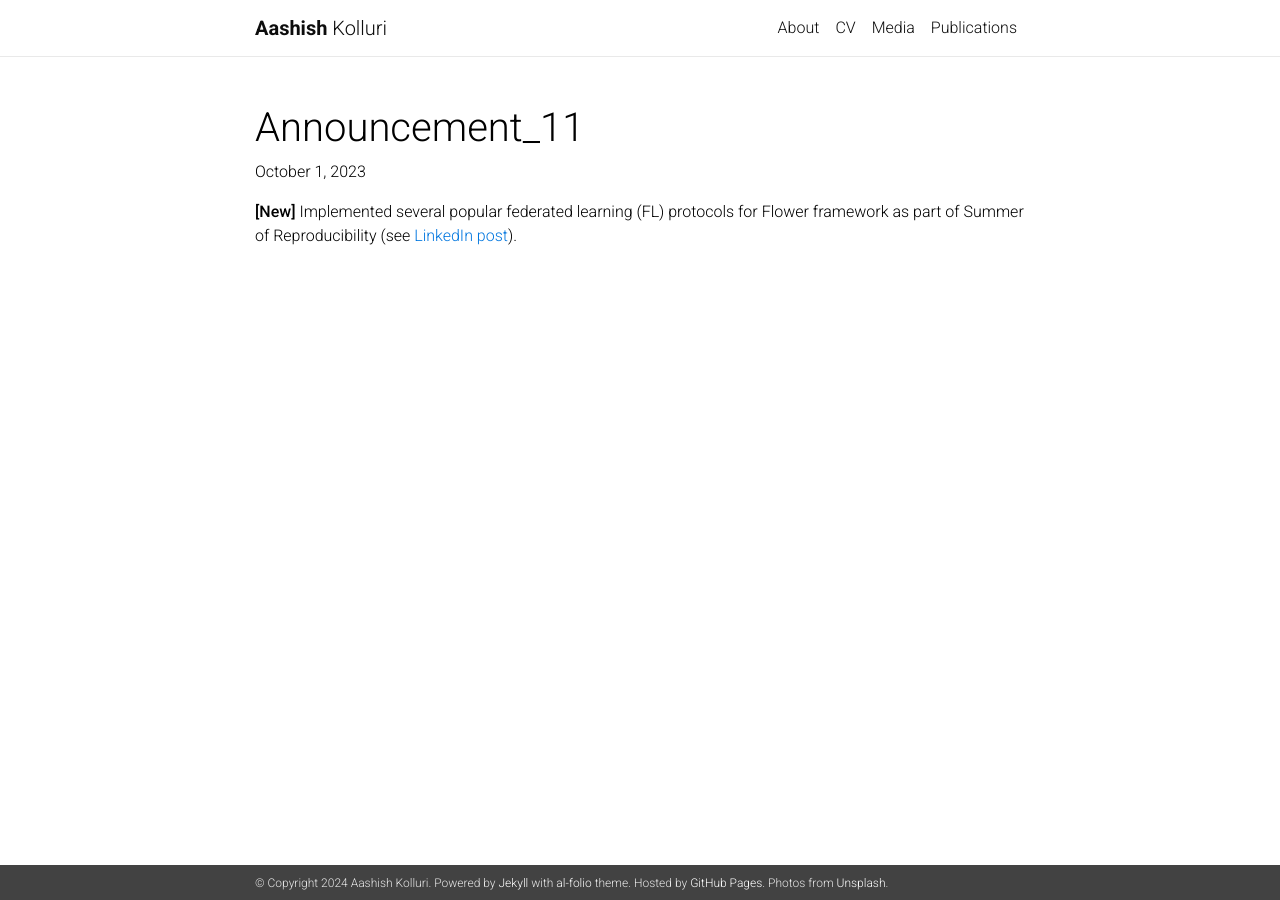
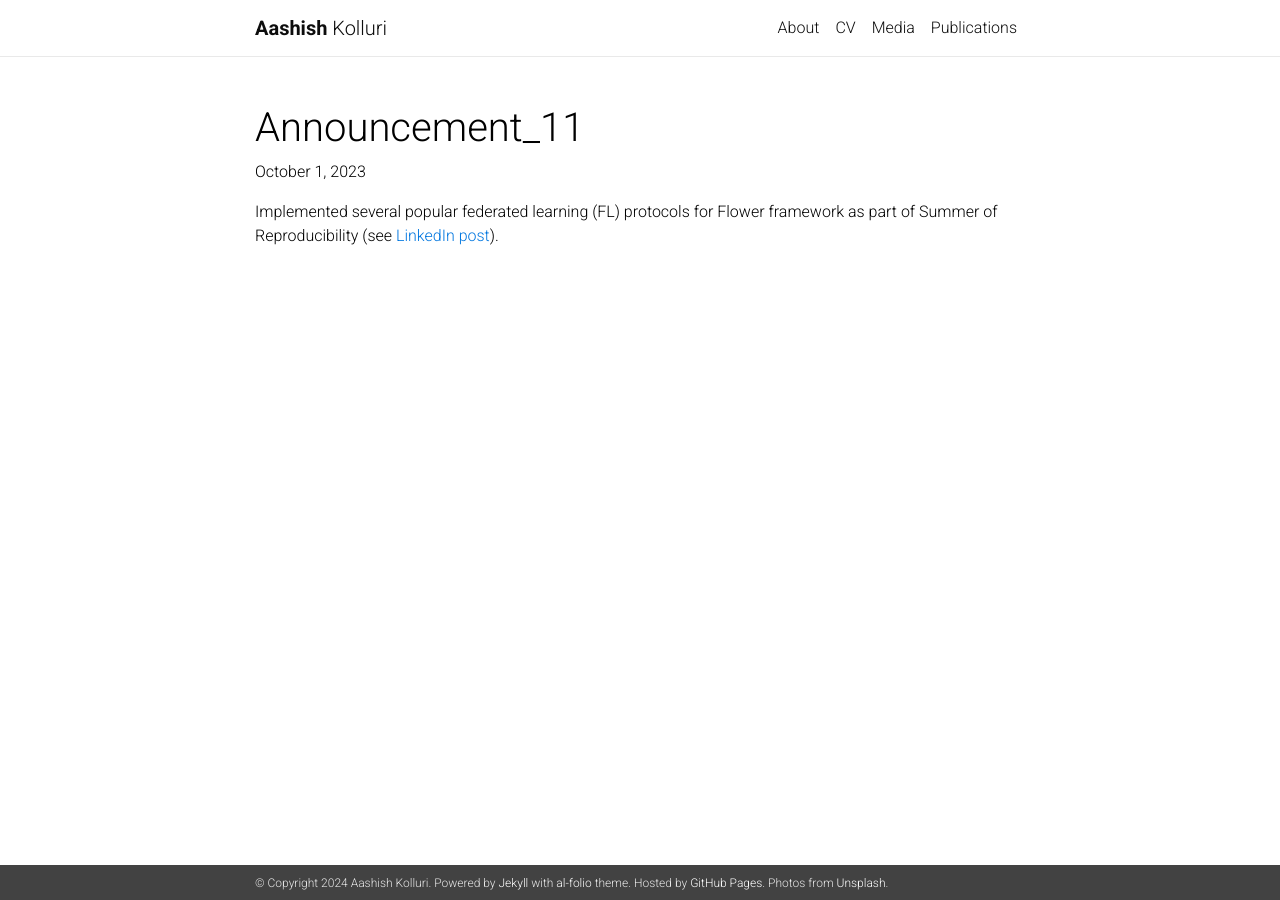
Before and after one commit to aashishkolluri/aashishkolluri.github.io, a Jekyll site: the page built from _news/announcement_11.md, in a window 1280 px wide. Built offline with Jekyll 4.4.1, drawn with Linux system fonts in a browser that asks for light colours; nearby versions of some CDN libraries; a style sheet for code colours, icons or effects is not loaded.

Commit message:
updated new paper

```diff
--- a/_news/announcement_11.md
+++ b/_news/announcement_11.md
@@ -4,4 +4,4 @@ date: 2023-10-01 12:00:00
 inline: true
 ---
 
-**[New]** Implemented several popular federated learning (FL) protocols for Flower framework as part of Summer of Reproducibility (see [LinkedIn post](https://www.linkedin.com/feed/update/urn:li:activity:7138838228475731968/)).
+Implemented several popular federated learning (FL) protocols for Flower framework as part of Summer of Reproducibility (see [LinkedIn post](https://www.linkedin.com/feed/update/urn:li:activity:7138838228475731968/)).
```
Also changed, not shown: _news/announcement_12.md (+1 -1 lines).
